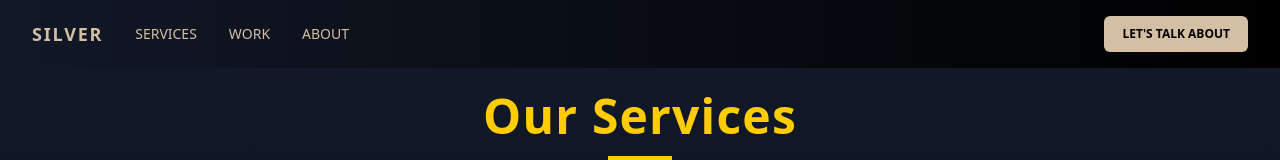
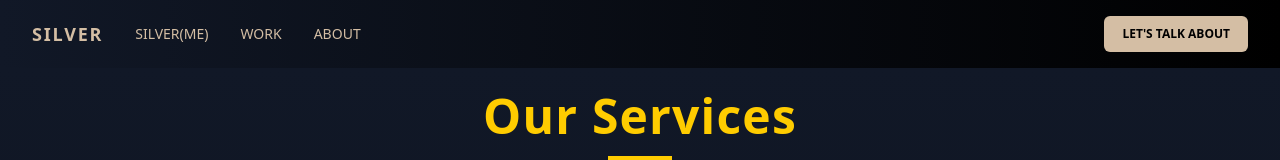
Before and after one commit to silverreinart1/Portfolios, a Vue app: page /services in a window 1280 px wide. Shown: the top 160 px of the page. Built offline with nearby package versions, Linux system fonts and the light colour scheme.

Commit message:
Update NavBar.vue

```diff
--- a/src/components/NavBar.vue
+++ b/src/components/NavBar.vue
@@ -4,7 +4,7 @@
       <router-link to="portfolio" class="text-[#d4bea4] font-bold text-lg tracking-widest mr-8 uppercase">SILVER</router-link>
 
       <div class="flex space-x-8 text-[#d4bea4] text-sm font-light uppercase">
-        <router-link to="/services" class="hover:text-gray-400 transition duration-300">Services</router-link>
+        <router-link to="/services" class="hover:text-gray-400 transition duration-300">Silver(Me)</router-link>
         <router-link to="/page" class="hover:text-gray-400 transition duration-300">Work</router-link>
         <router-link to="/about" class="hover:text-gray-400 transition duration-300">About</router-link>
       </div>
```
